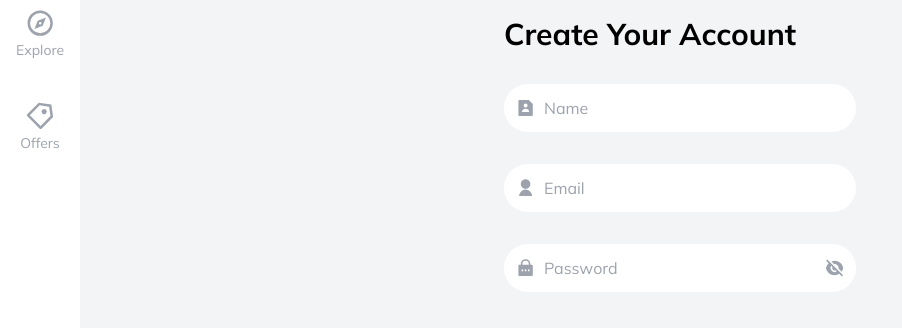
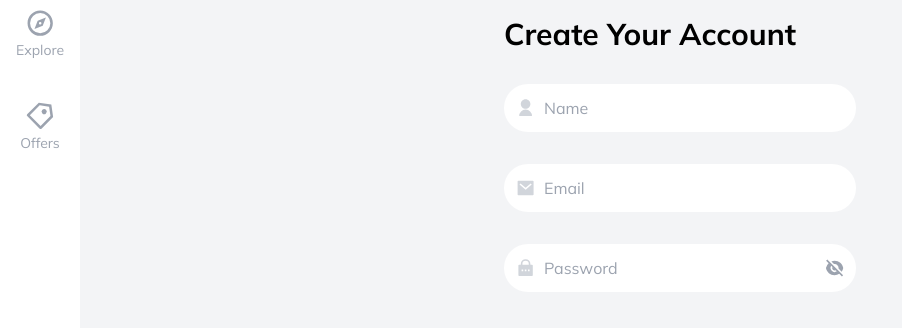
Before and after one commit to thefinethread/house-marketplace, a React (Create React App) app: page /sign-up in a window 1280 px wide. Shown: the top 328 px of the page, without its empty margins (0-902 px from the left). Built offline with nearby package versions, Linux system fonts and the light colour scheme; the HTML template or start-up script is replaced by a standard one.

Commit message:
added email icon in signin  and sign up pages

```diff
--- a/src/components/inputField/InputField.jsx
+++ b/src/components/inputField/InputField.jsx
@@ -14,7 +14,7 @@ const InputField = ({
     <div className="relative my-8">
       <Icon
         size="1.2rem"
-        className="absolute top-1/2 -translate-y-1/2 left-3 text-gray-400"
+        className="absolute top-1/2 -translate-y-1/2 left-3 text-gray-300"
       />
       <input
         onChange={onChange}
--- a/src/pages/SignIn.jsx
+++ b/src/pages/SignIn.jsx
@@ -1,7 +1,7 @@
 import { useState } from 'react';
 import { Link, useNavigate } from 'react-router-dom';
 import {
-  RiUserFill,
+  RiMailFill,
   RiLockPasswordFill,
   RiArrowRightSLine,
 } from 'react-icons/ri';
@@ -51,7 +51,7 @@ const SignIn = () => {
           onChange={changeFormData}
           input="Email"
           value={email}
-          icon={RiUserFill}
+          icon={RiMailFill}
         />
         <InputField
           onChange={changeFormData}
--- a/src/pages/SignUp.jsx
+++ b/src/pages/SignUp.jsx
@@ -4,7 +4,7 @@ import {
   RiUserFill,
   RiLockPasswordFill,
   RiArrowRightSLine,
-  RiFileUserFill,
+  RiMailFill,
 } from 'react-icons/ri';
 
 import { createUserWithEmailAndPassword, updateProfile } from 'firebase/auth';
@@ -70,13 +70,13 @@ const SignUp = () => {
           onChange={onChange}
           input="Name"
           value={name}
-          icon={RiFileUserFill}
+          icon={RiUserFill}
         />
         <InputField
           onChange={onChange}
           input="Email"
           value={email}
-          icon={RiUserFill}
+          icon={RiMailFill}
         />
         <InputField
           onChange={onChange}
```
